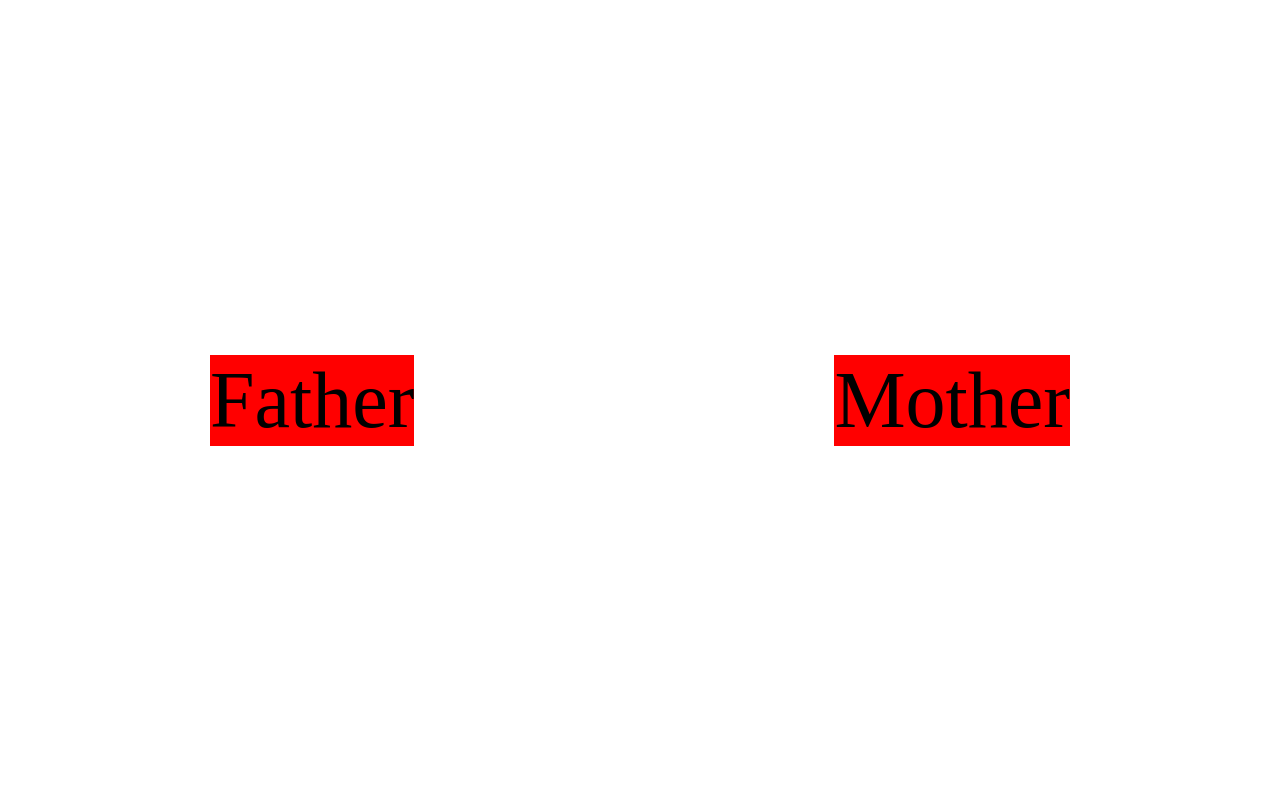
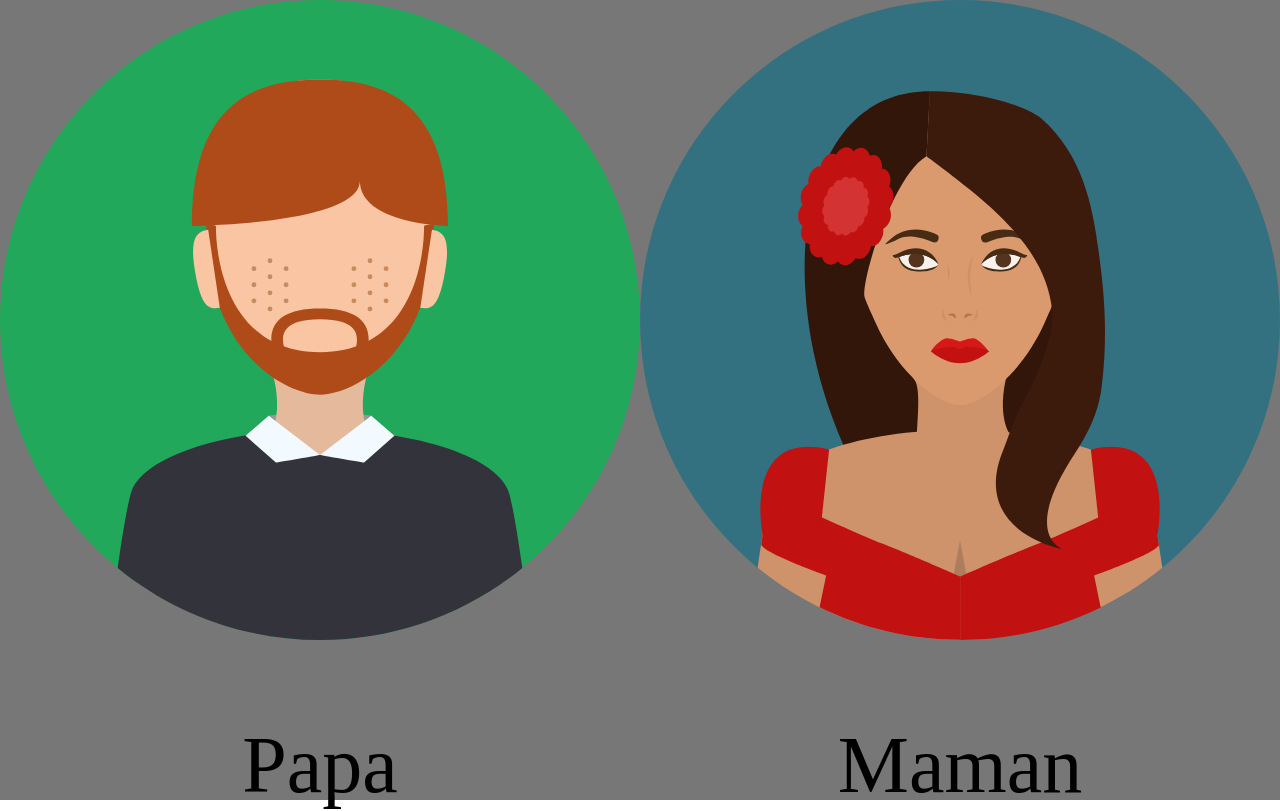
Before and after one commit to Isammoc/prenoms, a React (Create React App) app in the folder front/: page / in a window 1280 px wide. Built offline with nearby package versions, Linux system fonts and the light colour scheme.

Commit message:
feat: choose father or mother

```diff
--- a/front/src/App.css
+++ b/front/src/App.css
@@ -5,6 +5,7 @@
   font-size: 10vh;
   display: flex;
   flex-direction: row;
+  background-color: #777;
 }
 
 .main {
@@ -16,11 +17,3 @@
   flex: 1;
   font-size: 3vh;
 }
-
-.item {
-  text-align: right;
-}
-
-.item.vetoed {
-  text-decoration: line-through;
-}
--- a/front/src/component/ParentComponent.tsx
+++ b/front/src/component/ParentComponent.tsx
@@ -6,16 +6,28 @@ interface ParentProps {
 }
 
 export const ParentComponent: React.SFC<ParentProps> = props => (
-  <div className="main" style={{display: 'flex', justifyContent: 'space-around', alignItems: 'center'}}>
+  <div className="main" style={{display: 'flex', justifyContent: 'center'}}>
     <div
-      style={{display: 'flex', backgroundColor: 'red', cursor: 'pointer'}}
+      style={{
+        display: 'flex',
+        flex: 1,
+        cursor: 'pointer',
+        flexDirection: 'column'}}
       onClick={(e) => {e.preventDefault(); props.onFather(); }}
-    >Father
+    >
+      <img src={require('./father.svg')} />
+      <p>Papa</p>
     </div>
     <div
-      style={{display: 'flex', backgroundColor: 'red', cursor: 'pointer'}}
+      style={{
+        display: 'flex',
+        flex: 1,
+        cursor: 'pointer',
+        flexDirection: 'column'}}
       onClick={(e) => {e.preventDefault(); props.onMother(); }}
-    >Mother
+    >
+      <img src={require('./mother.svg')} />
+      <p>Maman</p>
     </div>
   </div>
 );
```
Also changed, not shown: front/src/component/father.svg (added), front/src/component/mother.svg (added).
